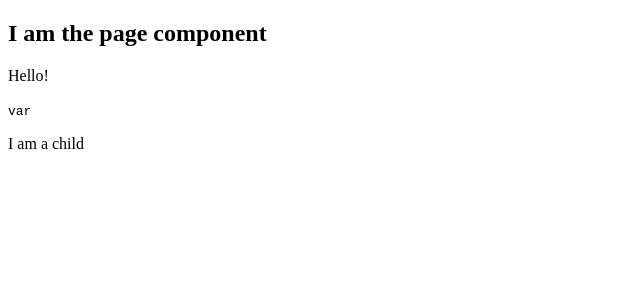
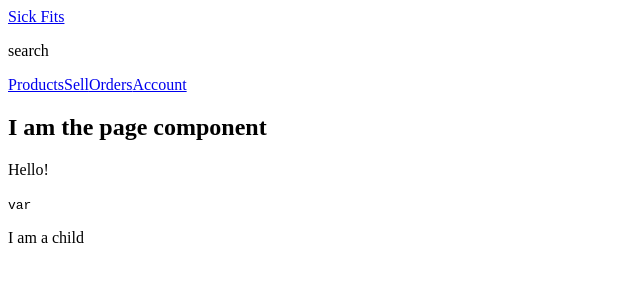
Before and after one commit to rohald89/sick-fits, a Next.js app in the folder frontend/: page / in a window 1280 px wide. Shown: the top 300 px of the page, without its empty margins (0-640 px from the left). Built offline with nearby package versions, Linux system fonts and the light colour scheme.

Commit message:
added Header and Nav components

```diff
--- /dev/null
+++ b/frontend/components/Header.js
@@ -0,0 +1,16 @@
+import Link from 'next/link';
+import Nav from './Nav';
+
+const Header = () => (
+  <header>
+    <div className="bar">
+      <Link href="/">Sick Fits</Link>
+    </div>
+    <div className="sub-bar">
+      <p>search</p>
+    </div>
+    <Nav />
+  </header>
+);
+
+export default Header;
--- /dev/null
+++ b/frontend/components/Nav.js
@@ -0,0 +1,12 @@
+import Link from 'next/link';
+
+const Nav = () => (
+  <nav>
+    <Link href="/products">Products</Link>
+    <Link href="/sell">Sell</Link>
+    <Link href="/orders">Orders</Link>
+    <Link href="/account">Account</Link>
+  </nav>
+);
+
+export default Nav;
--- a/frontend/components/Page.js
+++ b/frontend/components/Page.js
@@ -1,8 +1,10 @@
 import PropTypes from 'prop-types';
+import Header from './Header';
 
 export default function Page({ cool, children }) {
   return (
     <div>
+      <Header />
       <h2>I am the page component</h2>
       <h3>{cool}</h3>
       {children}
```
